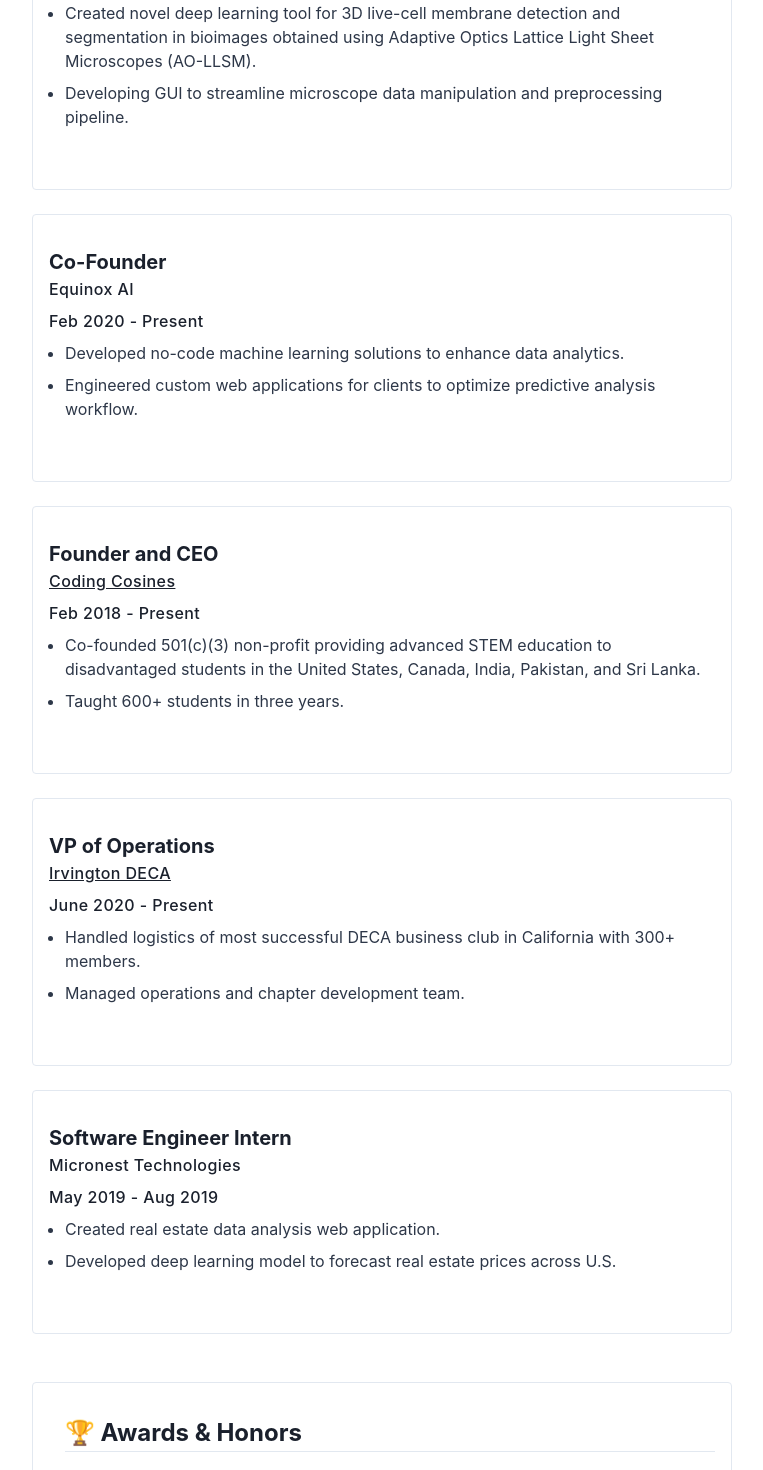
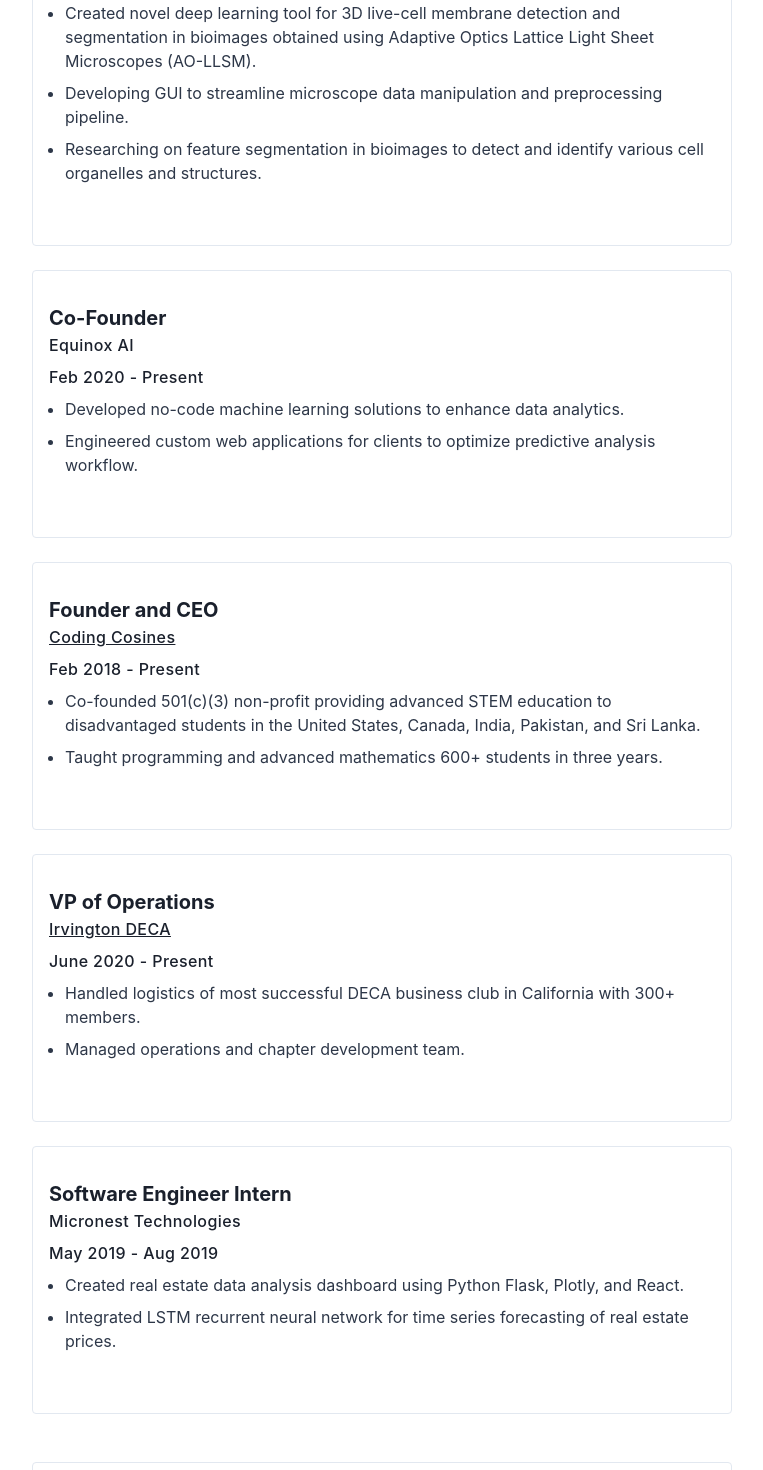
Before and after one commit to zpx01/personal-website, a React (Create React App) app: page / in a window 1280 px wide. Shown: the part 3360-4830 px from the top of the page, without its empty margins (258-1021 px from the left). Built offline with nearby package versions, Linux system fonts and the light colour scheme.

Commit message:
updated experiences

```diff
--- a/src/components/Experience.js
+++ b/src/components/Experience.js
@@ -37,6 +37,10 @@
                 <ListItem>
                   Developing GUI to streamline microscope data manipulation and
                   preprocessing pipeline.
+                </ListItem>
+                <ListItem>
+                  Researching on feature segmentation in bioimages to detect and
+                  identify various cell organelles and structures.
                 </ListItem>
               </Stack>
             </UnorderedList>
@@ -83,7 +87,10 @@
                   education to disadvantaged students in the United States,
                   Canada, India, Pakistan, and Sri Lanka.
                 </ListItem>
-                <ListItem>Taught 600+ students in three years.</ListItem>
+                <ListItem>
+                  Taught programming and advanced mathematics 600+ students in
+                  three years.
+                </ListItem>
               </Stack>
             </UnorderedList>
           </>
@@ -124,11 +131,12 @@
             <UnorderedList>
               <Stack mb={2}>
                 <ListItem>
-                  Created real estate data analysis web application.
+                  Created real estate data analysis dashboard using Python
+                  Flask, Plotly, and React.
                 </ListItem>
                 <ListItem>
-                  Developed deep learning model to forecast real estate prices
-                  across U.S.
+                  Integrated LSTM recurrent neural network for time series
+                  forecasting of real estate prices.
                 </ListItem>
               </Stack>
             </UnorderedList>
```
